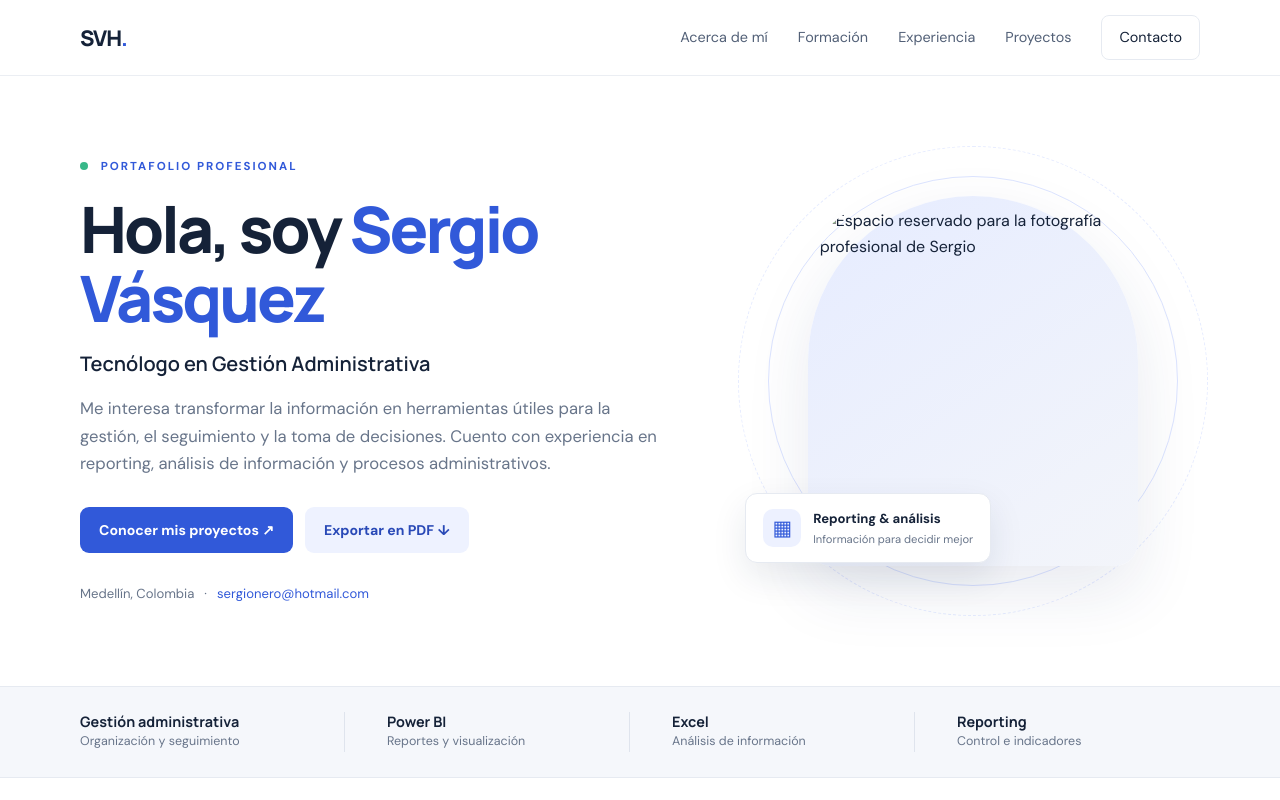
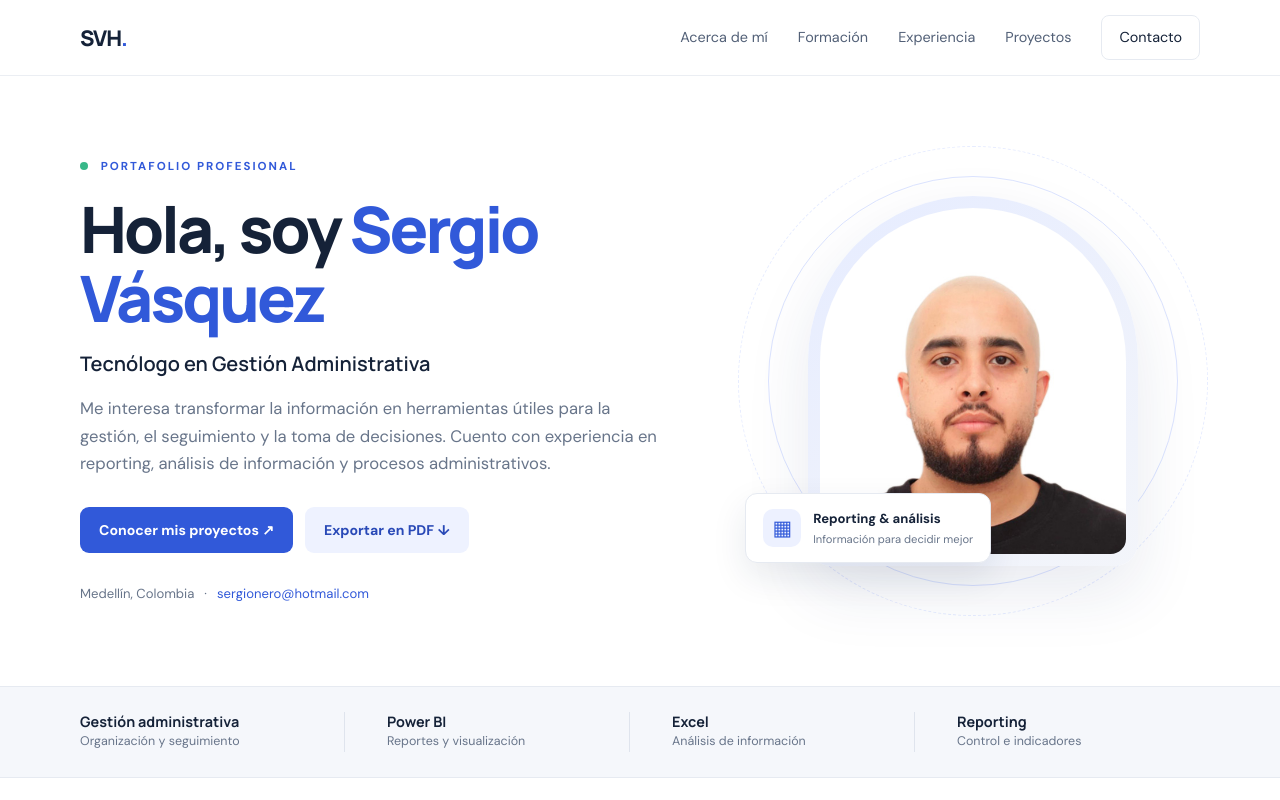
Before and after one commit to Chechov99/portafolio-profesional, a plain HTML site: page index.html in a window 1280 px wide. Shown: the top 800 px of the page. Drawn offline with Linux system fonts and the light colour scheme.

Commit message:
Update index.html

```diff
--- a/index.html
+++ b/index.html
@@ -42,7 +42,7 @@
       </div>
       <div class="hero-visual">
         <div class="photo-frame">
-          <img src="assets/Sergio.jpg" alt="Espacio reservado para la fotografía profesional de Sergio" id="profilePhoto">
+          <img src="Sergio.jpg.jpeg" alt="Espacio reservado para la fotografía profesional de Sergio" id="profilePhoto">
         </div>
         <div class="floating-card"><span class="floating-icon">▦</span><div><strong>Reporting & análisis</strong><small>Información para decidir mejor</small></div></div>
         <div class="visual-orbit orbit-one"></div><div class="visual-orbit orbit-two"></div>
```
